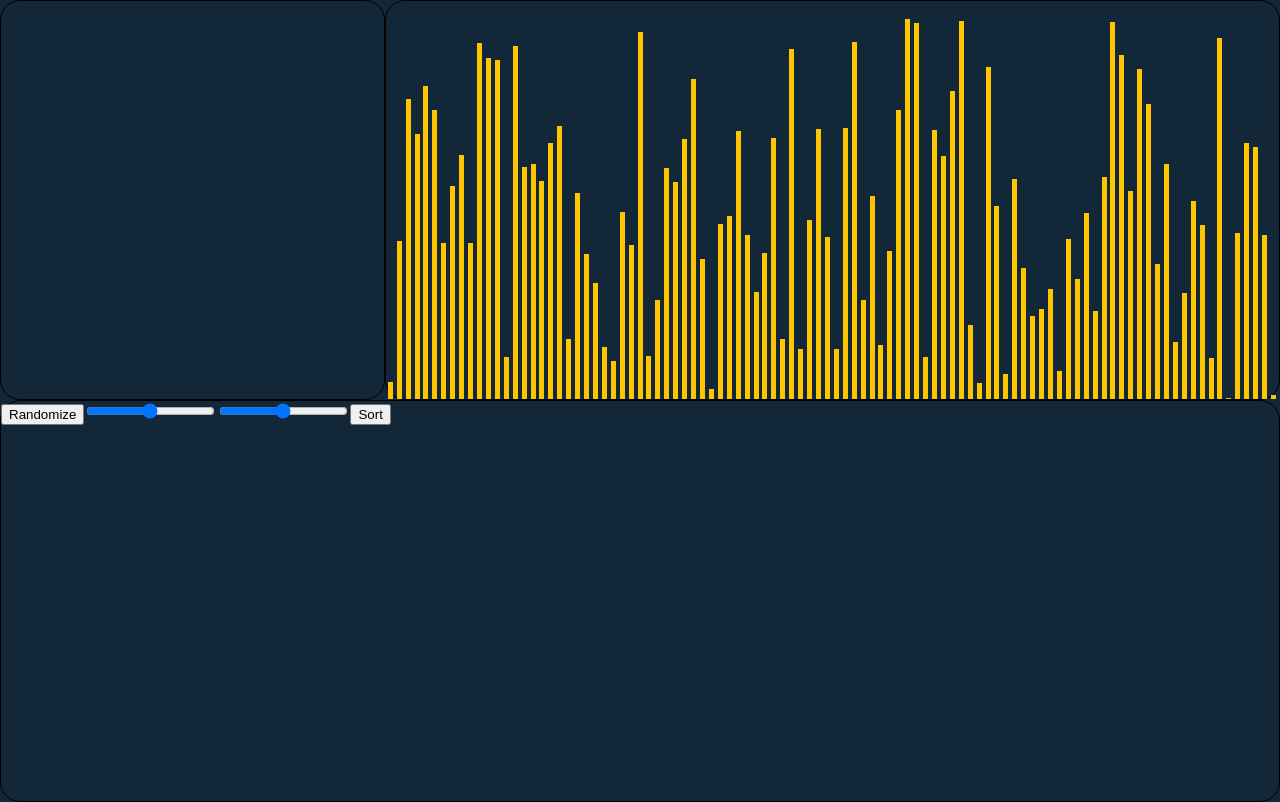
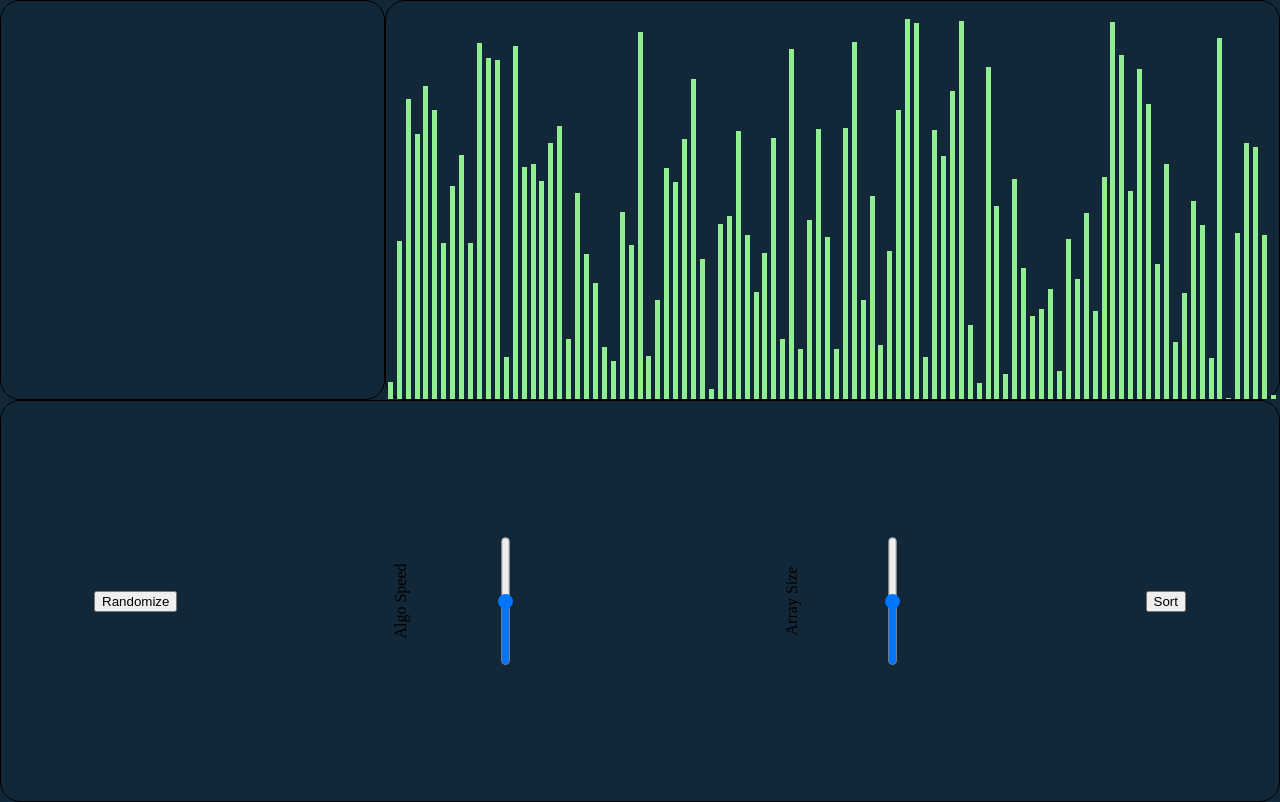
Before and after one commit to daniel-j-dev/Sorting-Algorithm-Visualizer, a React (Create React App) app: page / in a window 1280 px wide. Built offline with nearby package versions, Linux system fonts and the light colour scheme.

Commit message:
Changed bar colors and repositioned controls

```diff
--- a/src/algorithms/bubbleSort.js
+++ b/src/algorithms/bubbleSort.js
@@ -25,22 +25,22 @@ const bubbleSortAnimations = (ani, { values, setValues, settings }) => {
     setTimeout(() => {
       //Clear out old comparison colors
       document.getElementById(`${comparedItems[0]}`).style.backgroundColor =
-        "#ffc600"
+        "#90ee90"
       document.getElementById(`${comparedItems[1]}`).style.backgroundColor =
-        "#ffc600"
+        "#90ee90"
 
       //Change colors for current comparison items
       comparedItems = [idx1, idx2]
-      document.getElementById(`${idx1}`).style.backgroundColor = "#90ee90"
-      document.getElementById(`${idx2}`).style.backgroundColor = "#90ee90"
+      document.getElementById(`${idx1}`).style.backgroundColor = "#ffc600"
+      document.getElementById(`${idx2}`).style.backgroundColor = "#ffc600"
       ;[tempArr[idx1], tempArr[idx2]] = [tempArr[idx2], tempArr[idx1]]
       setValues([...tempArr])
       //If on last item of loop, change the last two comparison item's colors back to normal
       if (i === ani.length - 1) {
         document.getElementById(`${comparedItems[0]}`).style.backgroundColor =
-          "#ffc600"
+          "#90ee90"
         document.getElementById(`${comparedItems[1]}`).style.backgroundColor =
-          "#ffc600"
+          "#90ee90"
       }
     }, i * settings.AnimationSpeed)
   }
--- a/src/components/AlgoVisual/AlgoVisual.css
+++ b/src/components/AlgoVisual/AlgoVisual.css
@@ -12,5 +12,5 @@
   width: 5px;
   margin-left: 1px;
   margin-right: 1px;
-  background-color: #ffc600;
+  background-color: #90ee90;
 }
--- a/src/components/Controls/Controls.css
+++ b/src/components/Controls/Controls.css
@@ -2,4 +2,32 @@
   height: 100%;
   border: 1px solid black;
   border-radius: 20px;
+  display: flex;
+  flex-direction: row;
+  justify-content: space-around;
+  align-items: center;
 }
+
+/* input[name="speed"],
+input[name="size"] {
+  transform: rotate(-90deg);
+} */
+
+#speed-container,
+#size-container {
+  display: flex;
+  flex-direction: row;
+  justify-content: center;
+  align-items: center;
+}
+
+#speed-container > input,
+#size-container > input {
+  transform: rotate(-90deg);
+}
+
+#speed-container > label,
+#size-container > label {
+  white-space: nowrap;
+  transform: rotate(-90deg);
+}
--- a/src/components/Controls/Controls.js
+++ b/src/components/Controls/Controls.js
@@ -37,25 +37,33 @@ function Controls() {
   const randomizeArray = () => {
     setSettings({
       ...settings,
-      randomizeArray: settings.randomizeArray + 1
+      randomizeArray: settings.randomizeArray + 1,
     })
   }
 
   return (
     <div id="Controls">
       <button onClick={() => randomizeArray()}>Randomize</button>
+      <div id="speed-container">
+        <label for="speed">Algo Speed</label>
         <input
           type="range"
           min="1"
           max="100"
           onChange={(event) => adjustSpeed(event)}
+          name="speed"
         />
+      </div>
+      <div id="size-container">
+        <label for="size">Array Size</label>
         <input
           type="range"
           min="1"
           max="100"
           onChange={(event) => adjustArraySize(event)}
+          name="size"
         />
+      </div>
       <button
         disabled={settings.sorted}
         onClick={() => sort(settings.selectedAlgo)}
```
Also changed, not shown: 1 other file (tests, documents, lock files or other folders). Lines whose indentation alone changed are shown as unchanged.
